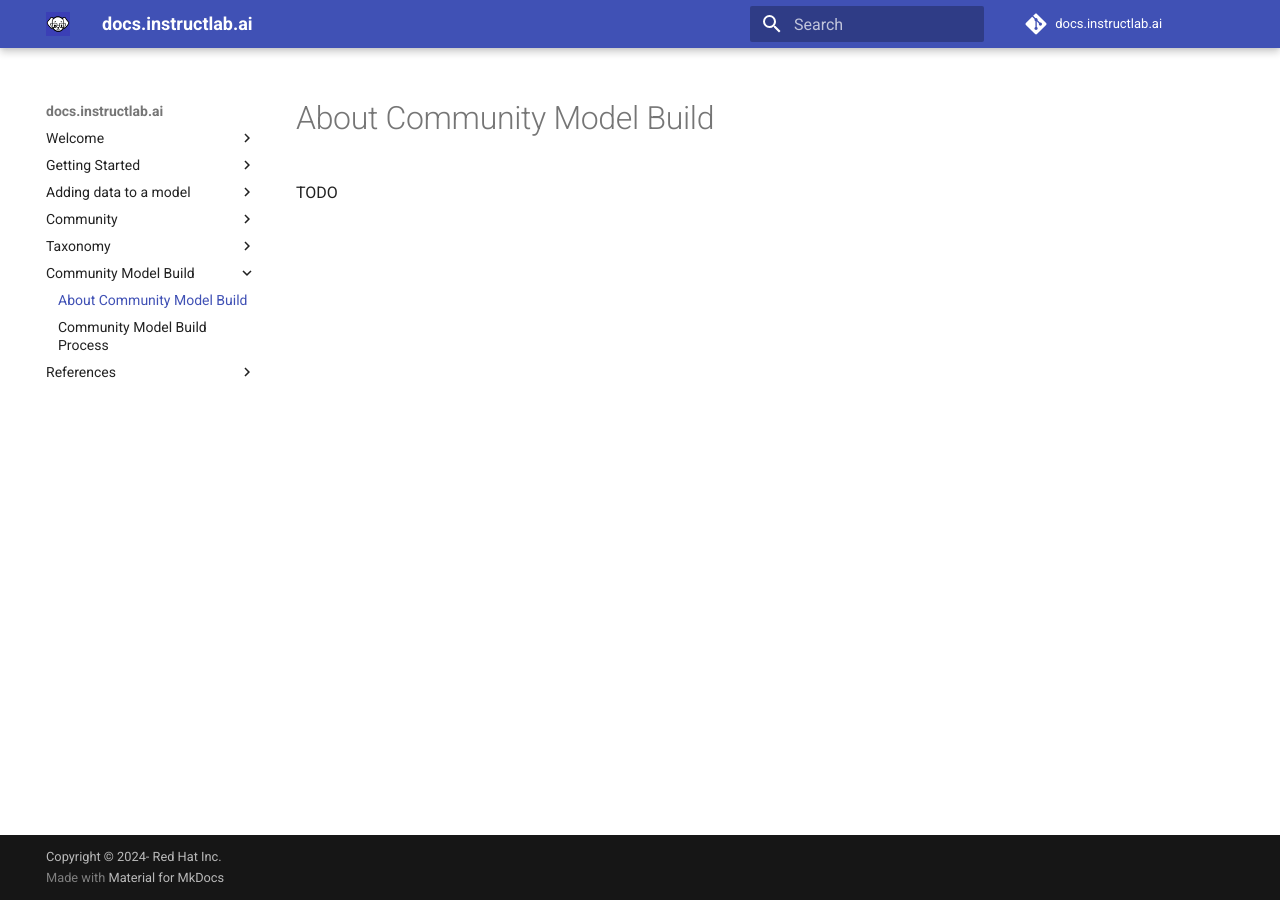
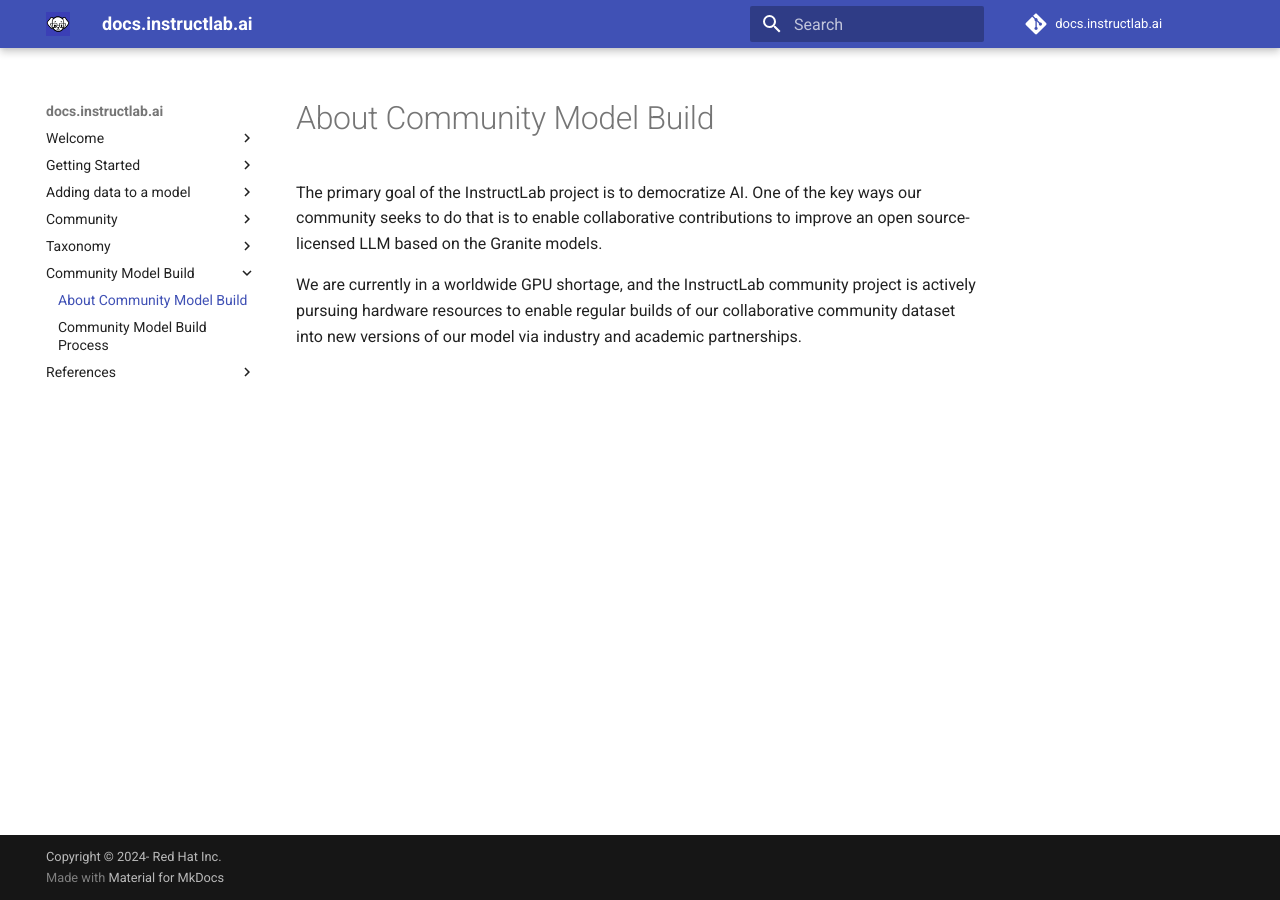
Before and after one commit to instructlab/docs.instructlab.ai, an MkDocs documentation site: the page built from docs/cmb/index.md, in a window 1280 px wide. Built offline with MkDocs 1.6.1 and Material for MkDocs 9.7.7, drawn with Linux system fonts in a browser that asks for light colours; comment, search, counter and statistics services are not loaded.

Commit message:
Adding an initial writeup for the CMB
Signed-off-by: Máirín Duffy <duffy@redhat.com>

```diff
--- a/docs/cmb/index.md
+++ b/docs/cmb/index.md
@@ -1 +1,3 @@
-TODO
+The primary goal of the InstructLab project is to democratize AI. One of the key ways our community seeks to do that is to enable collaborative contributions to improve an open source-licensed LLM based on the Granite models.
+
+We are currently in a worldwide GPU shortage, and the InstructLab community project is actively pursuing hardware resources to enable regular builds of our collaborative community dataset into new versions of our model via industry and academic partnerships.
```
